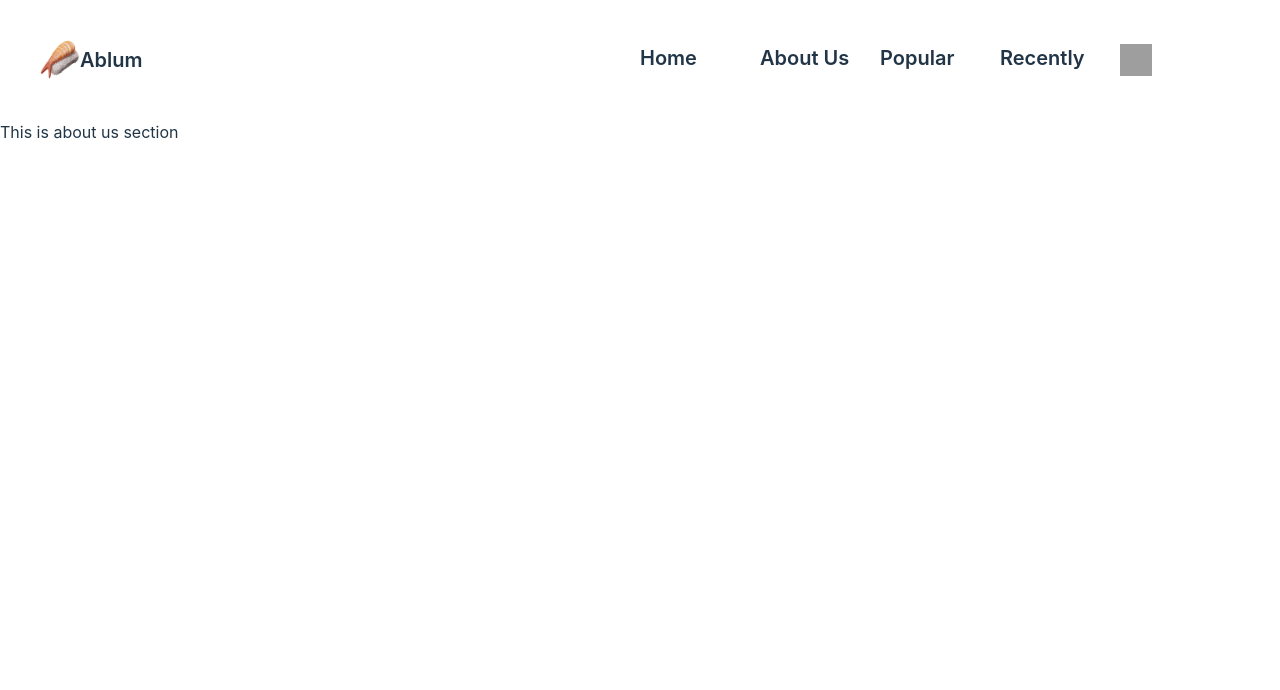
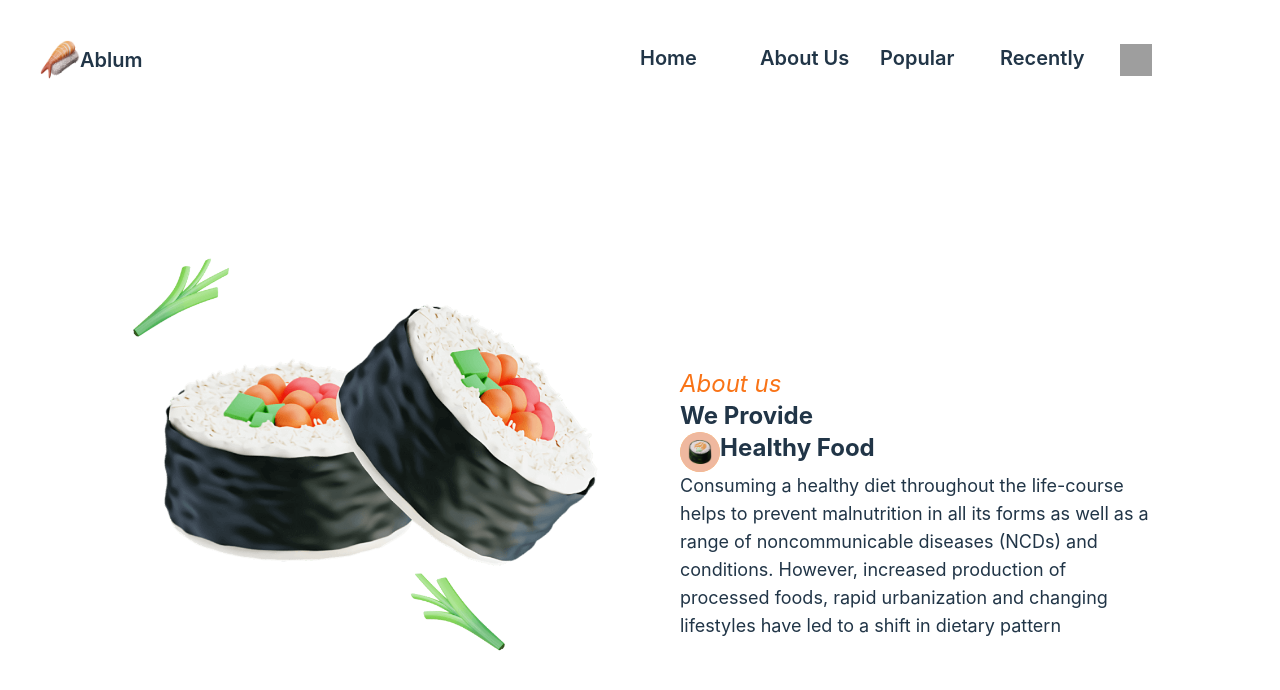
Before and after one commit to Flocky05/Ablum, a React (Vite) app: page /about-us in a window 1280 px wide. Shown: the top 690 px of the page. Built offline with nearby package versions, Linux system fonts and the light colour scheme; grey boxes are pictures that could not be loaded.

Commit message:
update about us section

```diff
--- a/src/components/About Us/AboutUs.jsx
+++ b/src/components/About Us/AboutUs.jsx
@@ -1,9 +1,23 @@
 
+import food from "../../assets/images/body/about-sushi.png"
+import food2 from "../../assets/images/body/about-sushi-title.png"
 
 const AboutUs = () => {
     return (
-        <div>
-            <h2>This is about us section</h2>
+        <div className="grid grid-cols-2 p-20 justify-items-center">
+            <div>
+                <img className="p-10" src={food} alt="" />
+            </div>
+            <div className="mt-32 p-10">
+                <h4 className="text-orange-500 italic text-2xl ">About us</h4>
+                <h3 className="text-2xl font-bold">We Provide</h3>
+                <div className="flex">
+                    <img className="bg-orange-300 rounded-full h-10 w-10" src={food2} alt="" />
+                    <h3 className="text-2xl font-bold">Healthy Food</h3>
+                    <h3></h3>
+                </div>
+                <p className="text-lg">Consuming a healthy diet throughout the life-course helps to prevent malnutrition in all its forms as well as a range of noncommunicable diseases (NCDs) and conditions. However, increased production of processed foods, rapid urbanization and changing lifestyles have led to a shift in dietary pattern</p>
+            </div>
         </div>
     );
 };
```
